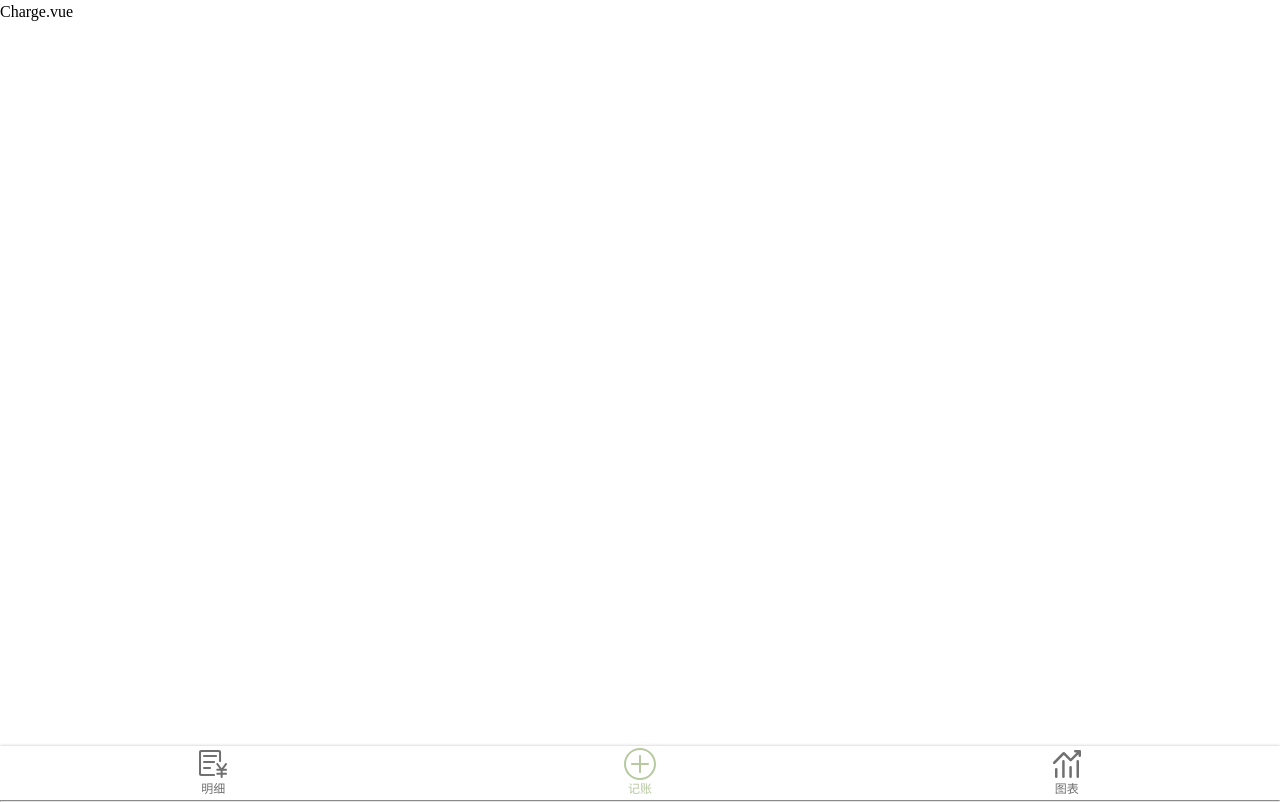
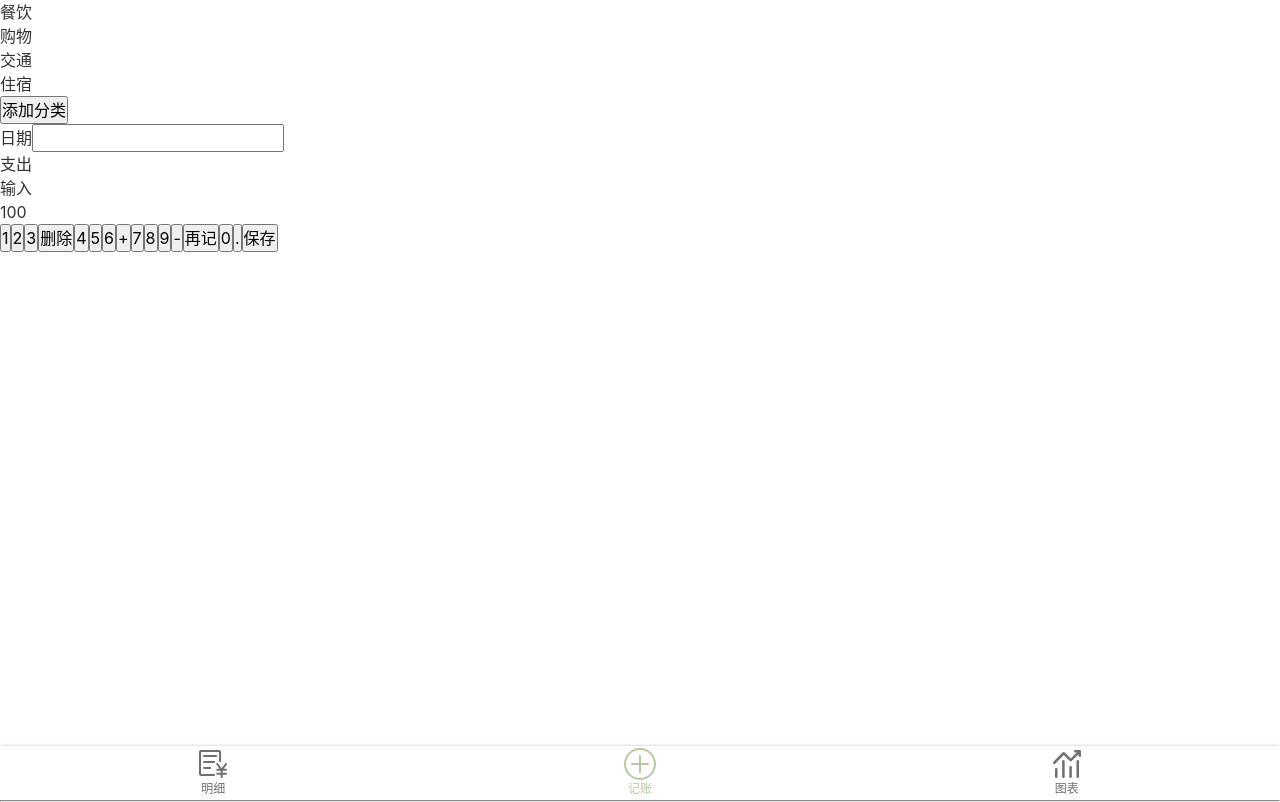
Before and after one commit to LLLLxto/green-grape, a Vue app: page /#/charge in a window 1280 px wide. Built offline with nearby package versions, Linux system fonts and the light colour scheme.

Commit message:
添加全局样式和变量

```diff
--- a/package.json
+++ b/package.json
@@ -36,6 +36,7 @@
     "sass": "1.36.0",
     "sass-loader": "8.0.2",
     "svg-sprite-loader": "^4.1.6",
+    "svgo-loader": "^2.2.1",
     "typescript": "4.1.6",
     "vue-template-compiler": "2.6.14"
   }
--- a/public/index.html
+++ b/public/index.html
@@ -8,10 +8,6 @@
     <title><%= htmlWebpackPlugin.options.title %></title>
   </head>
   <body>
-    <noscript>
-      <strong>We're sorry but <%= htmlWebpackPlugin.options.title %> doesn't work properly without JavaScript enabled. Please enable it to continue.</strong>
-    </noscript>
     <div id="app"></div>
-    <!-- built files will be auto injected -->
   </body>
 </html>
--- a/src/App.vue
+++ b/src/App.vue
@@ -1,43 +1,20 @@
 <template>
-  <div>
+  <div id="app">
     <router-view/>
     <hr/>
   </div>
 </template>
 
 <style lang="scss">
-*{
-  margin:0; padding:0;
-  box-sizing:border-box;
+@import "~@/assets/style/reset.scss";
+@import "~@/assets/style/helper.scss";
+
+body {
+  -webkit-font-smoothing: antialiased;
+  -moz-osx-font-smoothing: grayscale;
+  color: #333;
+  line-height:1.5;
+  font-family:$font-hei;
 }
 
-body{
-  line-height: 1.5;
-}
-a{
-  text-decoration: none;
-  color: #707070;
-}
-
-
-#app {
-  font-family: Avenir, Helvetica, Arial, sans-serif;
-  -webkit-font-smoothing: antialiased;
-  -moz-osx-font-smoothing: grayscale;
-  text-align: center;
-  color: #2c3e50;
-}
-
-#nav {
-  padding: 30px;
-
-  a {
-    font-weight: bold;
-    color: #2c3e50;
-
-    &.router-link-exact-active {
-      color: #42b983;
-    }
-  }
-}
 </style>
--- /dev/null
+++ b/src/assets/style/helper.scss
@@ -0,0 +1,21 @@
+$font-hei: -apple-system, "Noto Sans", "Helvetica Neue", Helvetica, "Nimbus Sans L", Arial, "Liberation Sans", "PingFang SC", "Hiragino Sans GB", "Noto Sans CJK SC", "Source Han Sans SC", "Source Han Sans CN", "Microsoft YaHei", "Wenquanyi Micro Hei", "WenQuanYi Zen Hei", "ST Heiti", SimHei, "WenQuanYi Zen Hei Sharp", sans-serif;
+$font-kai: Baskerville, Georgia, "Liberation Serif", "Kaiti SC", STKaiti, "AR PL UKai CN", "AR PL UKai HK", "AR PL UKai TW", "AR PL UKai TW MBE", "AR PL KaitiM GB", KaiTi, KaiTi_GB2312, DFKai-SB, "TW\-Kai", serif;
+$font-song: Georgia, "Nimbus Roman No9 L", "Songti SC", "Noto Serif CJK SC", "Source Han Serif SC", "Source Han Serif CN", STSong, "AR PL New Sung", "AR PL SungtiL GB", NSimSun, SimSun, "TW\-Sung", "WenQuanYi Bitmap Song", "AR PL UMing CN", "AR PL UMing HK", "AR PL UMing TW", "AR PL UMing TW MBE", PMingLiU, MingLiU, serif;
+
+$color-highlight: rgb(183, 201, 161);
+
+%clearFix {
+  &::after {
+    content: '';
+    clear: both;
+    display: block;
+  }
+}
+$color-shadow: rgba(0, 0, 0, 0.25);
+%outerShadow {
+  box-shadow: 0 0 3px $color-shadow;
+}
+%innerShadow {
+  box-shadow: inset 0 -3px 3px -3px $color-shadow,
+  inset 0 3px 3px -3px $color-shadow;
+}
--- /dev/null
+++ b/src/assets/style/reset.scss
@@ -0,0 +1,17 @@
+* {
+  margin: 0; padding: 0;
+  box-sizing: border-box;
+}
+a{
+  text-decoration: none;
+  color: #707070;
+}
+ul, ol{
+  list-style: none;
+}
+button, input{
+  font: inherit;
+}
+:focus{
+  outline: none;
+}
--- a/src/components/Nav.vue
+++ b/src/components/Nav.vue
@@ -24,6 +24,8 @@ export default {
 </script>
 
 <style scoped lang="scss">
+@import "~@/assets/style/helper.scss";
+
 nav{
   display: flex;
   flex-direction: row;
@@ -42,7 +44,7 @@ nav{
     }
   }
   > .item.selected{
-    color: rgb(183, 201, 161);
+    color: $color-highlight;
   }
 }
 
--- a/src/views/Charge.vue
+++ b/src/views/Charge.vue
@@ -1,6 +1,52 @@
 <template>
     <layout>
-      Charge.vue
+      <div class="tags">
+        <ul class="current">
+          <li>餐饮</li>
+          <li>购物</li>
+          <li>交通</li>
+          <li>住宿</li>
+        </ul>
+        <div class="new">
+          <button>添加分类</button>
+        </div>
+      </div>
+
+      <div>
+        <label class="notes">
+          <span class="date">日期</span>
+          <input type="text">
+        </label>
+      </div>
+
+      <div>
+        <ul class="types">
+          <li class="selected">支出</li>
+          <li>输入</li>
+        </ul>
+      </div>
+
+      <div class="numberPad">
+        <div class="output">100</div>
+        <div class="buttons">
+          <button>1</button>
+          <button>2</button>
+          <button>3</button>
+          <button>删除</button>
+          <button>4</button>
+          <button>5</button>
+          <button>6</button>
+          <button>+</button>
+          <button>7</button>
+          <button>8</button>
+          <button>9</button>
+          <button>-</button>
+          <button>再记</button>
+          <button>0</button>
+          <button>.</button>
+          <button>保存</button>
+        </div>
+      </div>
     </layout>
 </template>
 
--- a/vue.config.js
+++ b/vue.config.js
@@ -10,7 +10,10 @@ module.exports = {
       .test(/\.svg$/)
       .include.add(dir).end() // 包含 icons 目录
       .use('svg-sprite-loader').loader('svg-sprite-loader').options({extract: false}).end()
+      .use('svgo-loader').loader('svgo-loader')
+      .tap(options => ({...options, plugins: [{removeAttrs: {attrs: 'fill'}}]})).end()
     config.plugin('svg-sprite').use(require('svg-sprite-loader/plugin'), [{plainSprite: true}])
     config.module.rule('svg').exclude.add(dir) // 其他 svg loader 排除 icons 目录
+
   }
 }
```
Also changed, not shown: 1 other file (tests, documents, lock files or other folders).
